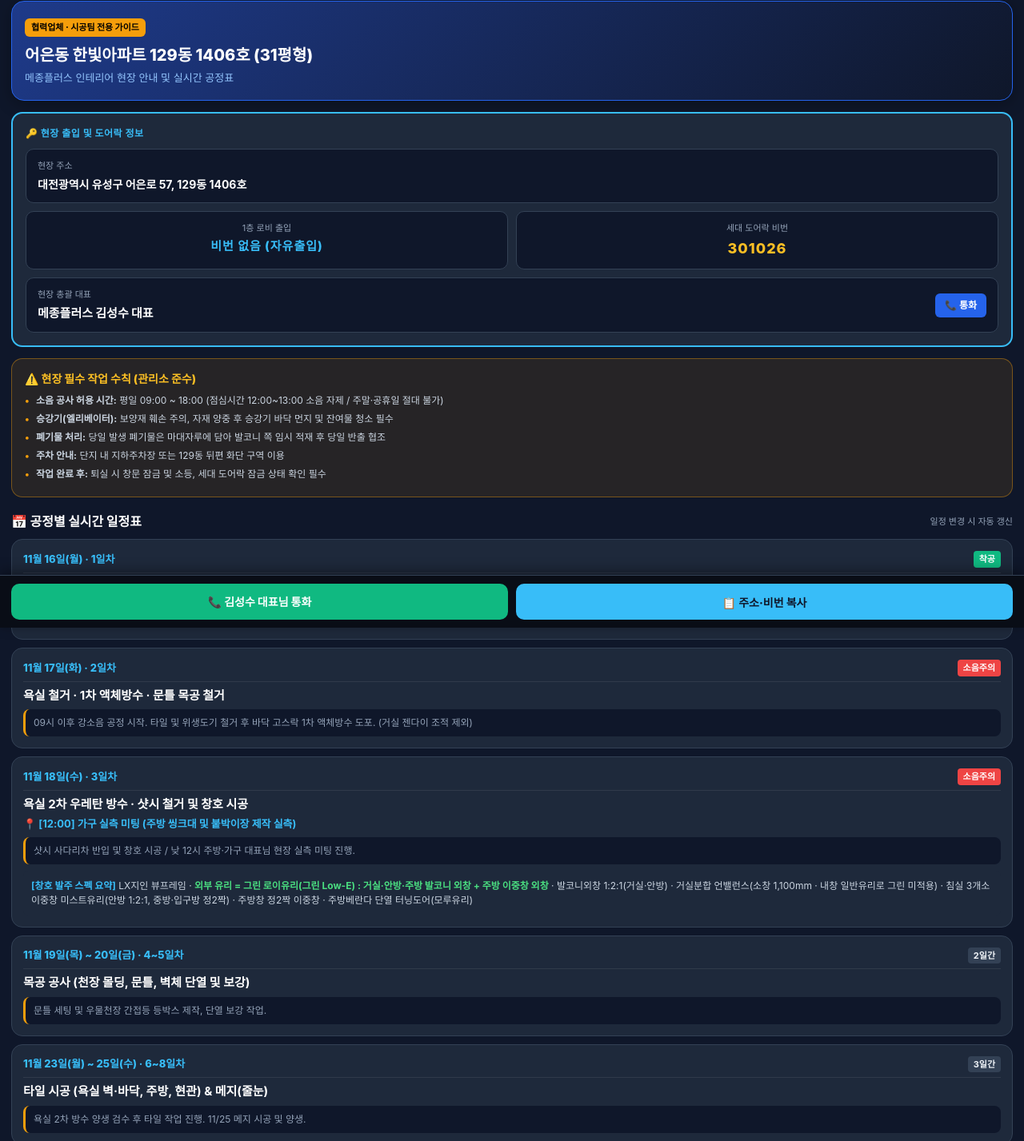
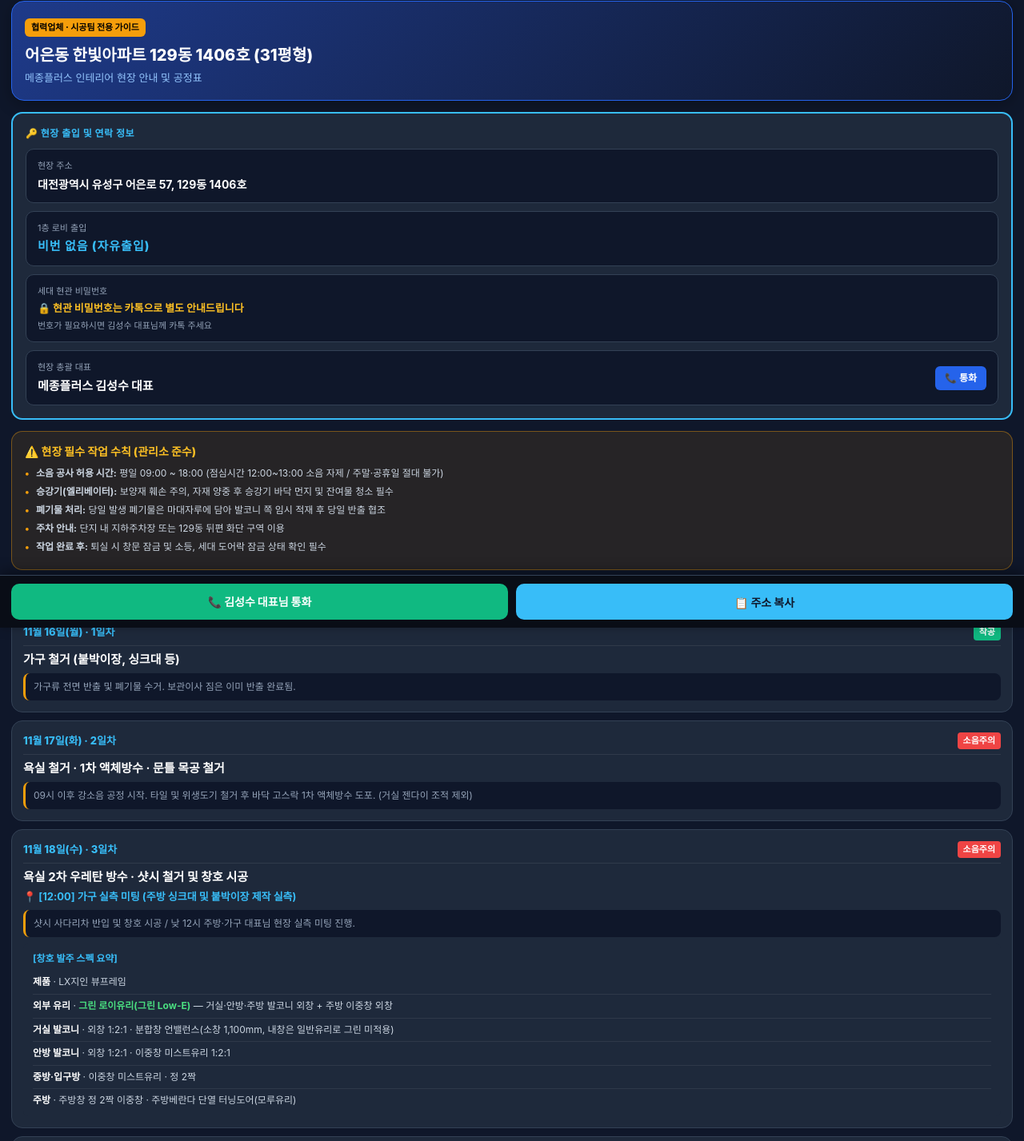
Before and after one commit to asas40333-hue/test, a plain HTML site: page partner.html in a window 1280 px wide. Shown: the part 15-1442 px from the top of the page at 80% size. Drawn offline with Linux system fonts and the light colour scheme.

Commit message:
fix(partner): 현관 도어락 비밀번호 완전 제거·noindex 추가, 창호 스펙 창 위치별 정돈, 싱크대/정 2짝 표기 통일, 자동 갱신 문구 정정

```diff
--- a/partner.html
+++ b/partner.html
@@ -3,12 +3,13 @@
 <head>
   <meta charset="UTF-8">
   <meta name="viewport" content="width=device-width, initial-scale=1.0, maximum-scale=1.0, user-scalable=no">
+  <meta name="robots" content="noindex, nofollow">
   <title>메종플러스 협력업체 현장 가이드 - 한빛아파트 129동 1406호 (31평형)</title>
 
   <!-- 카카오톡 및 SNS 링크 미리보기 카드 (오픈그래프) -->
   <meta property="og:type" content="website">
-  <meta property="og:title" content="[메종플러스] 협력업체 현장 가이드 & 실시간 공정표">
-  <meta property="og:description" content="어은동 한빛 129동 1406호 (31평형) · 1층 로비 비번 없음 · 세대 도어락 301026 · 소음시간 09~18시">
+  <meta property="og:title" content="[메종플러스] 협력업체 현장 가이드 & 공정표">
+  <meta property="og:description" content="어은동 한빛 129동 1406호 (31평형) · 1층 로비 비번 없음 · 현관 비번은 카톡 별도 안내 · 소음시간 09~18시">
   <meta property="og:image" content="https://asas40333-hue.github.io/test/og-partner.png">
   <meta property="og:url" content="https://asas40333-hue.github.io/test/partner.html">
 
@@ -98,6 +99,13 @@
     .access-title { font-size: 11px; color: var(--text-muted); margin-bottom: 4px; }
     .access-val { font-size: 18px; font-weight: 800; color: var(--accent-light); letter-spacing: 1px; }
     .access-val.addr { font-size: 14px; color: #fff; font-weight: 700; letter-spacing: 0; }
+
+    /* 창호 스펙 항목 (창 위치별 줄바꿈) */
+    .win-spec { background: #1e293b; padding: 10px 12px; border-radius: 6px; margin-top: 8px; font-size: 12px; color: #cbd5e1; line-height: 1.55; }
+    .win-spec-title { color: #38bdf8; font-weight: 700; margin-bottom: 6px; }
+    .win-spec-row { padding: 5px 0; border-bottom: 1px solid rgba(255,255,255,0.07); }
+    .win-spec-row:last-child { border-bottom: none; padding-bottom: 0; }
+    .win-spec-row b { color: #fff; }
 
     /* 현장 작업 수칙 */
     .rule-card {
@@ -233,24 +241,25 @@
   <div class="header">
     <div class="badge-partner">협력업체 · 시공팀 전용 가이드</div>
     <div class="site-title">어은동 한빛아파트 129동 1406호 (31평형)</div>
-    <div class="site-sub">메종플러스 인테리어 현장 안내 및 실시간 공정표</div>
+    <div class="site-sub">메종플러스 인테리어 현장 안내 및 공정표</div>
   </div>
 
   <!-- 핵심 출입 및 현장 정보 -->
   <div class="access-card">
-    <div class="card-label">🔑 현장 출입 및 도어락 정보</div>
+    <div class="card-label">🔑 현장 출입 및 연락 정보</div>
     <div class="access-grid">
       <div class="access-item full">
         <div class="access-title">현장 주소</div>
         <div class="access-val addr">대전광역시 유성구 어은로 57, 129동 1406호</div>
       </div>
-      <div class="access-item" onclick="copyText('비밀번호 없음 (자유 출입)')">
+      <div class="access-item full" onclick="copyText('비밀번호 없음 (자유 출입)')" style="cursor:pointer;">
         <div class="access-title">1층 로비 출입</div>
         <div class="access-val" style="font-size: 15px; color: #38bdf8;">비번 없음 (자유출입)</div>
       </div>
-      <div class="access-item" onclick="copyText('301026')">
-        <div class="access-title">세대 도어락 비번</div>
-        <div class="access-val">301026</div>
+      <div class="access-item full">
+        <div class="access-title">세대 현관 비밀번호</div>
+        <div style="font-size: 13px; font-weight: 800; color: #fbbf24; line-height: 1.45;">🔒 현관 비밀번호는 카톡으로 별도 안내드립니다</div>
+        <div style="font-size: 11px; color: #94a3b8; margin-top: 4px;">번호가 필요하시면 김성수 대표님께 카톡 주세요</div>
       </div>
       <div class="access-item full" style="display:flex; justify-content:space-between; align-items:center;">
         <div>
@@ -276,8 +285,8 @@
 
   <!-- 공정별 스케줄 타임라인 -->
   <div class="section-title">
-    📅 공정별 실시간 일정표
-    <span class="section-desc">일정 변경 시 자동 갱신</span>
+    📅 공정별 일정표
+    <span class="section-desc">대표님 공지 기준 업데이트</span>
   </div>
 
   <!-- 1주차 -->
@@ -286,7 +295,7 @@
       <div class="schedule-date">11월 16일(월) · 1일차</div>
       <span class="schedule-tag ready">착공</span>
     </div>
-    <div class="schedule-work">가구 철거 (붙박이장, 씽크대 등)</div>
+    <div class="schedule-work">가구 철거 (붙박이장, 싱크대 등)</div>
     <div class="schedule-note">가구류 전면 반출 및 폐기물 수거. 보관이사 짐은 이미 반출 완료됨.</div>
   </div>
 
@@ -305,10 +314,16 @@
       <span class="schedule-tag noise">소음주의</span>
     </div>
     <div class="schedule-work">욕실 2차 우레탄 방수 · 샷시 철거 및 창호 시공</div>
-    <div style="font-size: 13px; font-weight: 700; color: #38bdf8; margin: 4px 0;">📍 [12:00] 가구 실측 미팅 (주방 씽크대 및 붙박이장 제작 실측)</div>
+    <div style="font-size: 13px; font-weight: 700; color: #38bdf8; margin: 4px 0;">📍 [12:00] 가구 실측 미팅 (주방 싱크대 및 붙박이장 제작 실측)</div>
     <div class="schedule-note">샷시 사다리차 반입 및 창호 시공 / 낮 12시 주방·가구 대표님 현장 실측 미팅 진행.</div>
-    <div style="background: #1e293b; padding: 10px; border-radius: 6px; margin-top: 8px; font-size: 12px; color: #cbd5e1; line-height: 1.5;">
-      <span style="color: #38bdf8; font-weight: 700;">[창호 발주 스펙 요약]</span> LX지인 뷰프레임 · <span style="color: #4ade80; font-weight: 700;">외부 유리 = 그린 로이유리(그린 Low-E) : 거실·안방·주방 발코니 외창 + 주방 이중창 외창</span> · 발코니외창 1:2:1(거실·안방) · 거실분합 언밸런스(소창 1,100mm · 내창 일반유리로 그린 미적용) · 침실 3개소 이중창 미스트유리(안방 1:2:1, 중방·입구방 정2짝) · 주방창 정2짝 이중창 · 주방베란다 단열 터닝도어(모루유리)
+    <div class="win-spec">
+      <div class="win-spec-title">[창호 발주 스펙 요약]</div>
+      <div class="win-spec-row"><b>제품</b> · LX지인 뷰프레임</div>
+      <div class="win-spec-row"><b>외부 유리</b> · <span style="color: #4ade80; font-weight: 700;">그린 로이유리(그린 Low-E)</span> — 거실·안방·주방 발코니 외창 + 주방 이중창 외창</div>
+      <div class="win-spec-row"><b>거실 발코니</b> · 외창 1:2:1 · 분합창 언밸런스(소창 1,100mm, 내창은 일반유리로 그린 미적용)</div>
+      <div class="win-spec-row"><b>안방 발코니</b> · 외창 1:2:1 · 이중창 미스트유리 1:2:1</div>
+      <div class="win-spec-row"><b>중방·입구방</b> · 이중창 미스트유리 · 정 2짝</div>
+      <div class="win-spec-row"><b>주방</b> · 주방창 정 2짝 이중창 · 주방베란다 단열 터닝도어(모루유리)</div>
     </div>
   </div>
 
@@ -364,7 +379,7 @@
       <div class="schedule-date">12월 02일(수) · 13일차</div>
       <span class="schedule-tag">가구</span>
     </div>
-    <div class="schedule-work">씽크대(싱크대) 및 주방 가구 세팅</div>
+    <div class="schedule-work">싱크대 및 주방 가구 세팅</div>
     <div class="schedule-note">상하부장 조립 설치 및 인조대리석 상판 세팅, 수전 배관 연결.</div>
   </div>
 
@@ -428,8 +443,8 @@
     <a href="tel:01044203007" class="bottom-btn btn-call">
       📞 김성수 대표님 통화
     </a>
-    <button class="bottom-btn btn-copy" onclick="copyAccessInfo()">
-      📋 주소·비번 복사
+    <button class="bottom-btn btn-copy" onclick="copyAddress()">
+      📋 주소 복사
     </button>
   </div>
 
@@ -451,10 +466,10 @@
       });
     }
 
-    function copyAccessInfo() {
-      const info = `[메종플러스 협력업체 현장 안내]\n- 현장: 어은동 한빛아파트 129동 1406호 (31평형)\n- 1층 로비: 비밀번호 없음 (자유 출입)\n- 세대 도어락 비번: 301026\n- 김성수 대표: 010-4420-3007\n- 소음시간: 평일 09:00~18:00 준수 (주말/공휴일 금지)`;
+    function copyAddress() {
+      const info = `[메종플러스 협력업체 현장 안내]\n- 현장: 어은동 한빛아파트 129동 1406호 (31평형)\n- 주소: 대전광역시 유성구 어은로 57, 129동 1406호\n- 1층 로비: 비밀번호 없음 (자유 출입)\n- 현관 비밀번호: 카톡으로 별도 안내드립니다\n- 김성수 대표: 010-4420-3007\n- 소음시간: 평일 09:00~18:00 준수 (주말/공휴일 금지)`;
       navigator.clipboard.writeText(info).then(() => {
-        showToast('📋 현장 주소와 비밀번호가 복사되었습니다!');
+        showToast('📋 현장 주소가 복사되었습니다!');
       }).catch(() => {
         showToast('복사 완료');
       });
```
